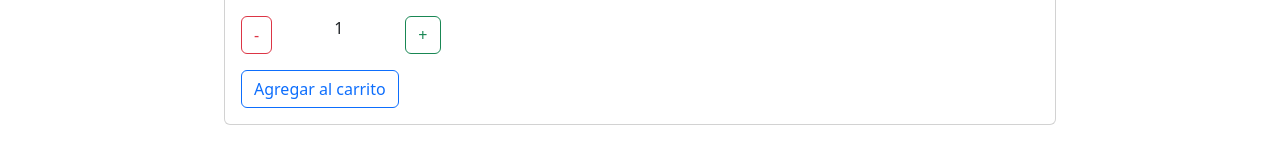
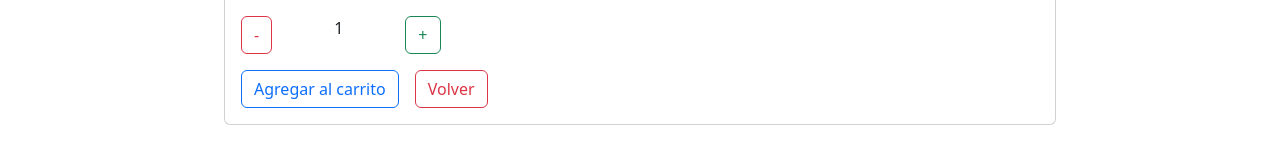
Before and after one commit to Lucasfmoya/PF-ReactJS-Moya, a React (Vite) app: page /item/1 in a window 1280 px wide. Shown: the part 321-481 px from the top of the page. Built offline with nearby package versions, Linux system fonts and the light colour scheme; no server answers; the database is empty.

Commit message:
mejorando algunas cosas

```diff
--- a/src/components/ItemDetailContainer.jsx
+++ b/src/components/ItemDetailContainer.jsx
@@ -1,5 +1,5 @@
 import { useEffect, useContext, useState } from "react";
-import { useParams } from "react-router-dom";
+import { Link, useParams } from "react-router-dom";
 import Container from "react-bootstrap/Container";
 import Button from "react-bootstrap/Button";
 import { doc, getDoc } from "firebase/firestore";
@@ -70,6 +70,7 @@ export const ItemDetailContainer = () => {
                     }
                     handleSumar={() => handleSumar(quantity, setquantity, item)}
                   />
+                  <div>
                     <Button
                       variant="outline-primary"
                       onClick={() => {
@@ -78,6 +79,12 @@ export const ItemDetailContainer = () => {
                     >
                       Agregar al carrito
                     </Button>
+                    <Link to="/">
+                      <Button className="ms-3" variant="outline-danger">
+                        Volver
+                      </Button>
+                    </Link>
+                  </div>
                 </Card.Body>
               </div>
             </Card>
```
Lines whose indentation alone changed are shown as unchanged.
